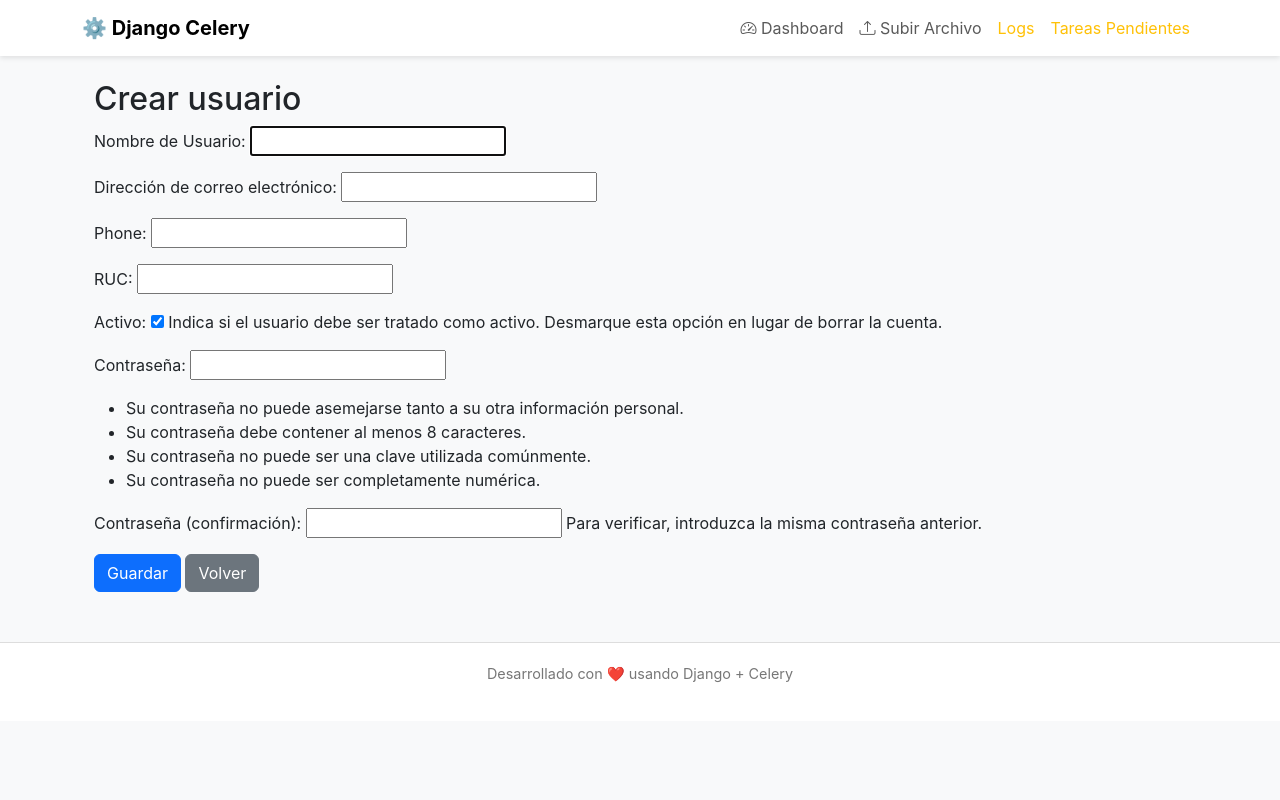
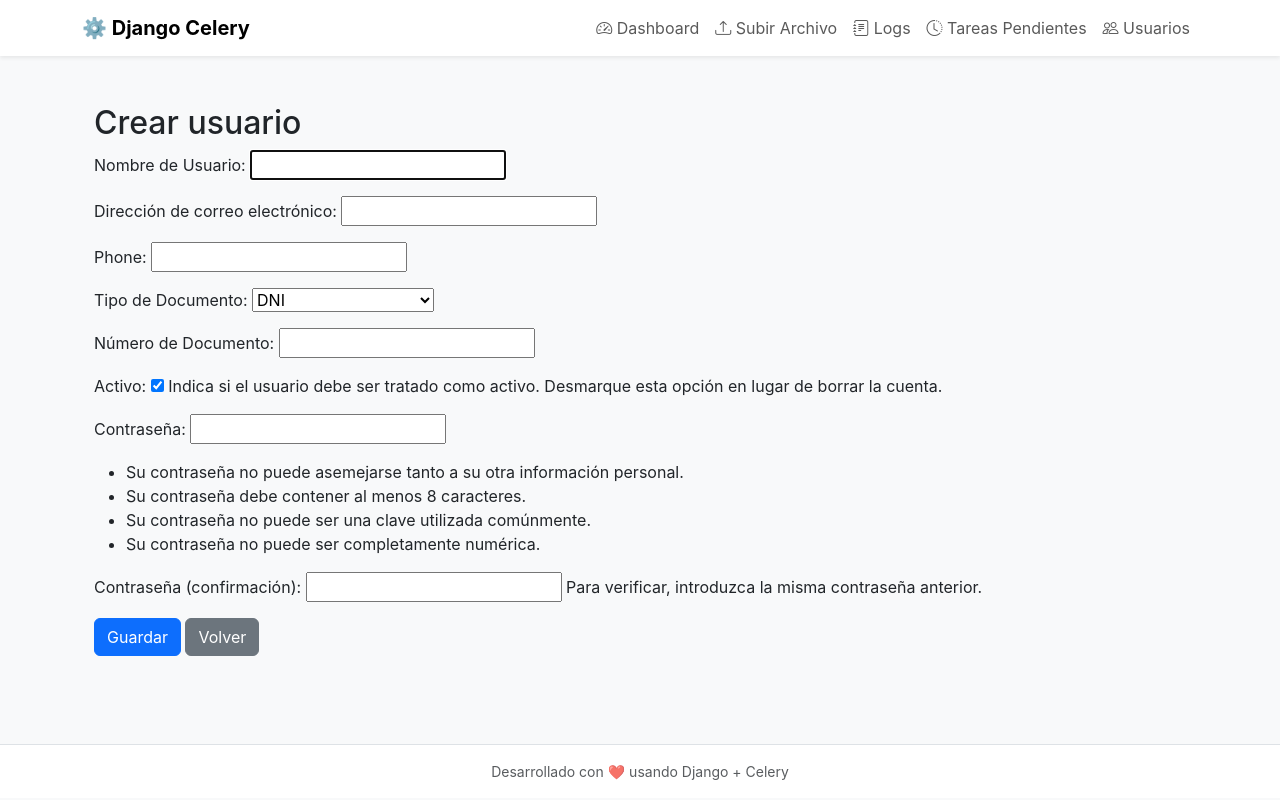
Before and after one commit to Sublian/django_celery, a Django app: page /users/create/ in a window 1280 px wide. Run offline with Django 5.2, Linux system fonts and the light colour scheme.

Commit message:
add plantilla modular + modelo currency

```diff
--- a/myproject/core/templates/core/base.html
+++ b/myproject/core/templates/core/base.html
@@ -6,60 +6,20 @@
     <meta name="viewport" content="width=device-width, initial-scale=1.0">
     <title>{% block title %}Django Celery Dashboard{% endblock %}</title>
 
-    <!-- Bootstrap CSS -->
     <link href="https://cdn.jsdelivr.net/npm/bootstrap@5.3.2/dist/css/bootstrap.min.css" rel="stylesheet">
     <link href="https://cdn.jsdelivr.net/npm/bootstrap-icons@1.11.3/font/bootstrap-icons.css" rel="stylesheet">
-
     <style>
         body { background-color: #f8f9fa; font-family: 'Inter', sans-serif; }
-        nav.navbar { margin-bottom: 20px; box-shadow: 0 2px 5px rgba(0,0,0,0.1); }
-        footer { margin-top: 50px; padding: 20px 0; background-color: #fff; border-top: 1px solid #ddd; color: #777; text-align: center; font-size: 0.9rem; }
+        main { min-height: 80vh; }
         .table td, .table th { vertical-align: middle; }
     </style>
 
     {% block extra_head %}{% endblock %}
 </head>
 <body>
-    <nav class="navbar navbar-expand-lg navbar-light bg-white">
-        <div class="container">
-            <a class="navbar-brand fw-bold" href="{% url 'dashboard' %}">⚙️ Django Celery</a>
-            <button class="navbar-toggler" type="button" data-bs-toggle="collapse" data-bs-target="#navbarNav">
-                <span class="navbar-toggler-icon"></span>
-            </button>
+    {% include 'core/includes/navbar.html' %}
 
-            <div class="collapse navbar-collapse" id="navbarNav">
-                <ul class="navbar-nav ms-auto">
-                    <li class="nav-item">
-                        {# Protegemos el acceso a request.resolver_match #}
-                        {% if request and request.resolver_match and request.resolver_match.url_name == 'dashboard' %}
-                            <a class="nav-link active" href="{% url 'dashboard' %}">
-                        {% else %}
-                            <a class="nav-link" href="{% url 'dashboard' %}">
-                        {% endif %}
-                                <i class="bi bi-speedometer2"></i> Dashboard
-                            </a>
-                    </li>
-                    <li class="nav-item">
-                        {% if request and request.resolver_match and request.resolver_match.url_name == 'upload_file' %}
-                            <a class="nav-link active" href="{% url 'upload_file' %}">
-                        {% else %}
-                            <a class="nav-link" href="{% url 'upload_file' %}">
-                        {% endif %}
-                            <i class="bi bi-upload"></i> Subir Archivo
-                        </a>
-                    </li>
-                    <li class="nav-item">
-                        <a class="nav-link text-warning" href="{% url 'view_logs' %}">Logs</a>
-                    </li>
-                    <li class="nav-item">
-                        <a class="nav-link text-warning" href="{% url 'pending_tasks_monitor' %}">Tareas Pendientes</a>
-                    </li>
-                </ul>
-            </div>
-        </div>
-    </nav>
-
-    <main class="container">
+    <main class="container py-4">
         {% block content %}{% endblock %}
     </main>
 
@@ -71,9 +31,7 @@
         </div>
     {% endif %}
 
-    <footer>
-        <p>Desarrollado con ❤️ usando Django + Celery</p>
-    </footer>
+    {% include 'core/includes/footer.html' %}
 
     <script src="https://cdn.jsdelivr.net/npm/bootstrap@5.3.2/dist/js/bootstrap.bundle.min.js"></script>
     {% block extra_scripts %}{% endblock %}
--- /dev/null
+++ b/myproject/core/templates/core/includes/footer.html
@@ -0,0 +1,3 @@
+<footer class="bg-white border-top mt-5 py-3 text-center text-muted small">
+  <p class="mb-0">Desarrollado con ❤️ usando Django + Celery</p>
+</footer>
--- /dev/null
+++ b/myproject/core/templates/core/includes/navbar.html
@@ -0,0 +1,38 @@
+<nav class="navbar navbar-expand-lg navbar-light bg-white shadow-sm">
+  <div class="container">
+    <a class="navbar-brand fw-bold" href="{% url 'dashboard' %}">⚙️ Django Celery</a>
+    <button class="navbar-toggler" type="button" data-bs-toggle="collapse" data-bs-target="#navbarNav">
+      <span class="navbar-toggler-icon"></span>
+    </button>
+
+    <div class="collapse navbar-collapse" id="navbarNav">
+      <ul class="navbar-nav ms-auto">
+        <li class="nav-item">
+          <a class="nav-link {% if request.resolver_match.url_name == 'dashboard' %}active{% endif %}" href="{% url 'dashboard' %}">
+            <i class="bi bi-speedometer2"></i> Dashboard
+          </a>
+        </li>
+        <li class="nav-item">
+          <a class="nav-link {% if request.resolver_match.url_name == 'upload_file' %}active{% endif %}" href="{% url 'upload_file' %}">
+            <i class="bi bi-upload"></i> Subir Archivo
+          </a>
+        </li>
+        <li class="nav-item">
+          <a class="nav-link {% if request.resolver_match.url_name == 'view_logs' %}active{% endif %}" href="{% url 'view_logs' %}">
+            <i class="bi bi-journal-text"></i> Logs
+          </a>
+        </li>
+        <li class="nav-item">
+          <a class="nav-link {% if request.resolver_match.url_name == 'pending_tasks_monitor' %}active{% endif %}" href="{% url 'pending_tasks_monitor' %}">
+            <i class="bi bi-clock-history"></i> Tareas Pendientes
+          </a>
+        </li>
+        <li class="nav-item">
+          <a class="nav-link {% if request.resolver_match.url_name == 'user_list' %}active{% endif %}" href="{% url 'user_list' %}">
+            <i class="bi bi-people"></i> Usuarios
+          </a>
+        </li>
+      </ul>
+    </div>
+  </div>
+</nav>
--- a/myproject/users/forms.py
+++ b/myproject/users/forms.py
@@ -5,9 +5,9 @@ from .models import User
 class CustomUserCreationForm(UserCreationForm):
     class Meta:
         model = User
-        fields = ['username', 'email', 'phone', 'vat', 'is_active']
+        fields = ['username', 'email', 'phone', 'document_type', 'document_number', 'is_active']
 
 class CustomUserChangeForm(UserChangeForm):
     class Meta:
         model = User
-        fields = ['username', 'email', 'phone', 'vat', 'is_active']
+        fields = ['username', 'email', 'phone', 'document_type', 'document_number', 'is_active']
--- a/myproject/users/models.py
+++ b/myproject/users/models.py
@@ -2,17 +2,26 @@
 from django.contrib.auth.models import AbstractUser
 from django.db import models
 
+DOCUMENT_TYPES = [
+    ('dni', 'DNI'),
+    ('ruc', 'RUC'),
+    ('ce', 'Carnet de Extranjería'),
+    ('pasaporte', 'Pasaporte'),
+    ('otro', 'Otro'),
+]
+
 class User(AbstractUser):
     username = models.CharField(max_length=150, unique=True, verbose_name="Nombre de Usuario")
     phone = models.CharField(max_length=20, blank=True, null=True)
-    vat = models.CharField(max_length=11, unique=True, verbose_name="RUC")
+    document_type = models.CharField(max_length=20, choices=DOCUMENT_TYPES, default='dni', verbose_name="Tipo de Documento")
+    document_number = models.CharField(max_length=20, unique=True, verbose_name="Número de Documento")
 
     # Si quieres que Django use el campo username para login
     USERNAME_FIELD = 'username'
     REQUIRED_FIELDS = ['email']
 
     def __str__(self):
-        return self.username
+        return f"{self.username} ({self.get_document_type_display()} {self.document_number})"
 
     def deactivate(self):
         """Desactiva el usuario sin eliminarlo."""
--- a/myproject/users/templates/users/user_list.html
+++ b/myproject/users/templates/users/user_list.html
@@ -1,5 +1,7 @@
 {% extends 'core/base.html' %}
+{% block title %}Usuarios{% endblock %}
 {% block content %}
+
 <div class="container mt-4">
   <h2>Usuarios</h2>
   <a href="{% url 'user_create' %}" class="btn btn-success mb-3">➕ Nuevo Usuario</a>
```
Also changed, not shown: myproject/billing/models.py (+24 -2 lines), myproject/core/templates/core/base copy.html (added, +81 -0 lines), myproject/billing/migrations/0001_initial.py, myproject/users/migrations/0001_initial.py.
